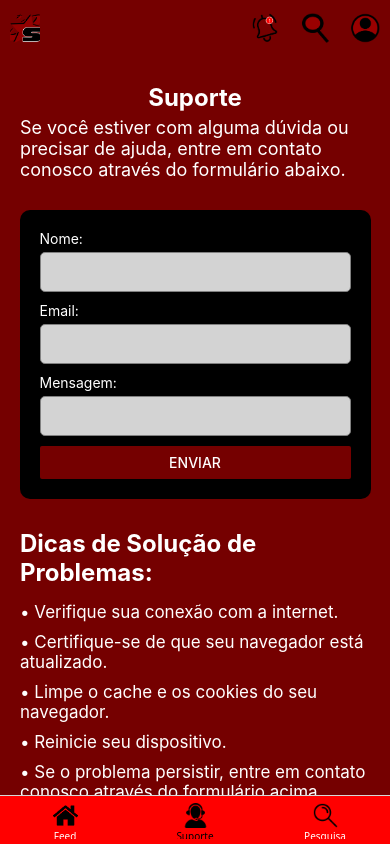
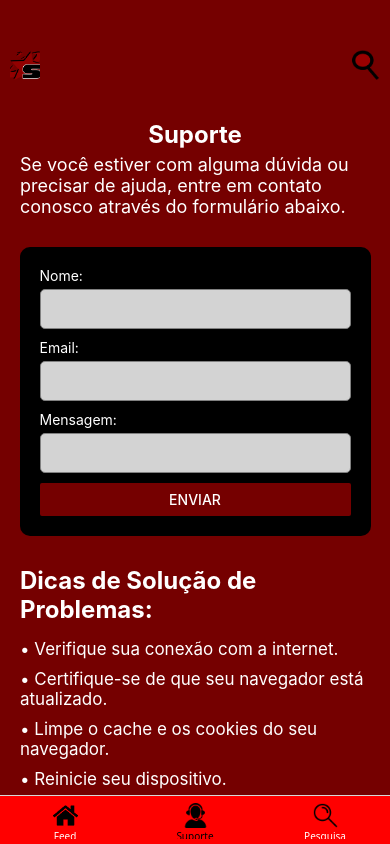
Before and after one commit to acef84/AppMobileSF, a React Native app: screen /Suporte in a window 390 px wide. Built offline with nearby package versions, Linux system fonts and the light colour scheme.

Commit message:
ajuste na tela de suporte

```diff
--- a/src/Pages/Home/Nav/index.js
+++ b/src/Pages/Home/Nav/index.js
@@ -26,14 +26,17 @@ const styles = StyleSheet.create({
     container: {
         width: '100%',
         backgroundColor: '#750000',
-        flexDirection: 'row', // Alinha ícones na mesma linha
-        justifyContent: 'space-between', // Espaço entre o ícone "star" e o grupo de ícones
-        alignItems: 'center', // Alinha os ícones verticalmente ao centro
-        paddingHorizontal: 10, // Adiciona um pequeno espaço nas laterais
-        paddingVertical: 20, // Adiciona um pouco de espaço vertical
-        position: 'relative', // Posiciona a barra de navegação no topo
-        elevation: 10,
-        paddingTop: 50,
+        flexDirection: 'row',
+        justifyContent: 'space-between',
+        alignItems: 'center',
+        paddingHorizontal: 15,
+        paddingVertical: 15,
+        paddingTop: 40,
+        elevation: 5, // Sombra para Android
+        shadowColor: '#000', // Cor da sombra para iOS
+        shadowOffset: { width: 0, height: 2 }, // Deslocamento da sombra
+        shadowOpacity: 0.2, // Opacidade da sombra
+        shadowRadius: 2, // Raio do blur da sombra
     },
     logo: {
         backgroundColor: 'red'
--- a/src/Pages/Suporte/NavS/index.js
+++ b/src/Pages/Suporte/NavS/index.js
@@ -1,16 +1,22 @@
-import React from 'react';
-import { View, StyleSheet, Image } from 'react-native';
+import React from "react";
+import { View, StyleSheet, Image, TouchableOpacity } from "react-native";
+import { useNavigation } from '@react-navigation/native';
 
 export default function NavS() {
+    const navigation = useNavigation();
+
     return (
         <View style={styles.container}>
             <View style={styles.logo}>
                 <Image style={styles.outroNomeMini} source={require('../../../../assets/safeStar.png')} />
             </View>
             <View style={styles.icones}>
-        <Image style={styles.outroNomeMini} source={require('../../../../assets/notificacoes.png')} />
-        <Image style={styles.outroNomeMini} source={require('../../../../assets/pesquisar.png')} />
-        <Image style={styles.outroNomeMini} source={require('../../../../assets/minhaConta.png')} />
+                <TouchableOpacity onPress={() => navigation.navigate('Pesquisa')}>
+                    <Image
+                        style={styles.outroNomeMini}
+                        source={require('../../../../assets/pesquisar.png')}
+                    />
+                </TouchableOpacity>
             </View>
         </View>
     );
@@ -20,27 +26,29 @@ const styles = StyleSheet.create({
     container: {
         width: '100%',
         backgroundColor: '#750000',
-    flexDirection: 'row',
-    justifyContent: 'space-between',
-    alignItems: 'center',
-    paddingHorizontal: 10,
-    paddingVertical: 20,
+        flexDirection: 'row', // Alinha ícones na mesma linha
+        justifyContent: 'space-between', // Espaço entre o ícone "star" e o grupo de ícones
+        alignItems: 'center', // Alinha os ícones verticalmente ao centro
+        paddingHorizontal: 10, // Adiciona um pequeno espaço nas laterais
+        paddingVertical: 20, // Adiciona um pouco de espaço vertical
+        position: 'relative', // Posiciona a barra de navegação no topo
         elevation: 10,
         paddingTop: 50,
     },
     logo: {
-    backgroundColor: 'red',
+        backgroundColor: 'red'
     },
     outroNomeMini: {
         width: 30,
-    height: 30,
+        height: 30
     },
     icones: {
-    flexDirection: 'row',
+        flexDirection: 'row', // Garante que os ícones fiquem lado a lado
         justifyContent: 'flex-end',
         gap: 20,
-    width: '50%',
-    alignItems: 'center',
-    paddingLeft: '0',
-  },
+        width: '50%', // Faz os ícones ocuparem 50% da largura disponível
+        alignItems: 'center', // Alinha os ícones verticalmente ao centro
+        paddingLeft: '0'
+
+    }
 });
--- a/src/Pages/Suporte/index.js
+++ b/src/Pages/Suporte/index.js
@@ -5,7 +5,7 @@ export * from './NavS';
 export * from './FooterS'
 
 import React from 'react';
-import { View } from 'react-native'
+import { ScrollView, View } from 'react-native'
 import { StyleSheet } from 'react-native';
 import NavS from './NavS';
 import Header from './Header';
@@ -16,10 +16,12 @@ import Dicas from './Dicas';
 export default function TelaSuporte(){
     return(
         <View style={styles.container}>
+            <ScrollView>
             <NavS/>
             <Header/>
             <Forms/>
             <Dicas/>
+            </ScrollView>
         </View>
 
     )
```
Lines whose indentation alone changed are shown as unchanged.
